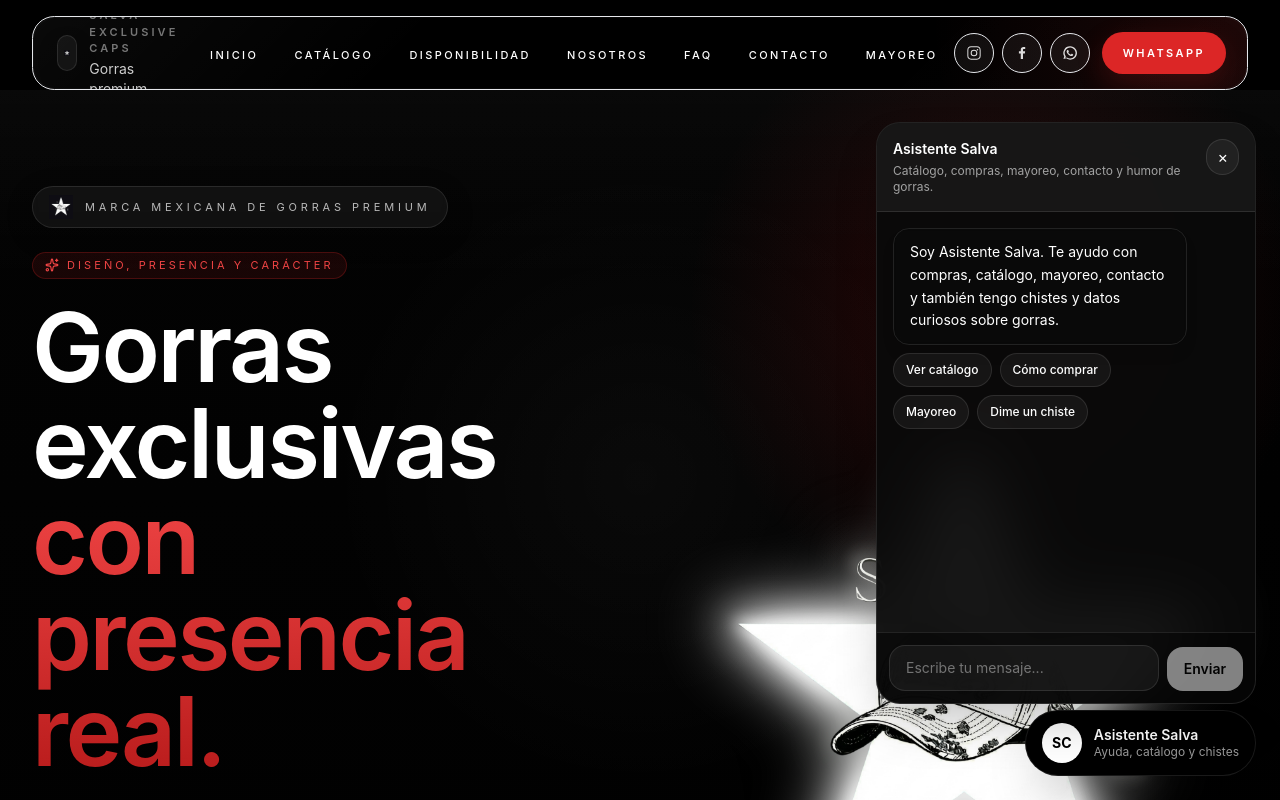
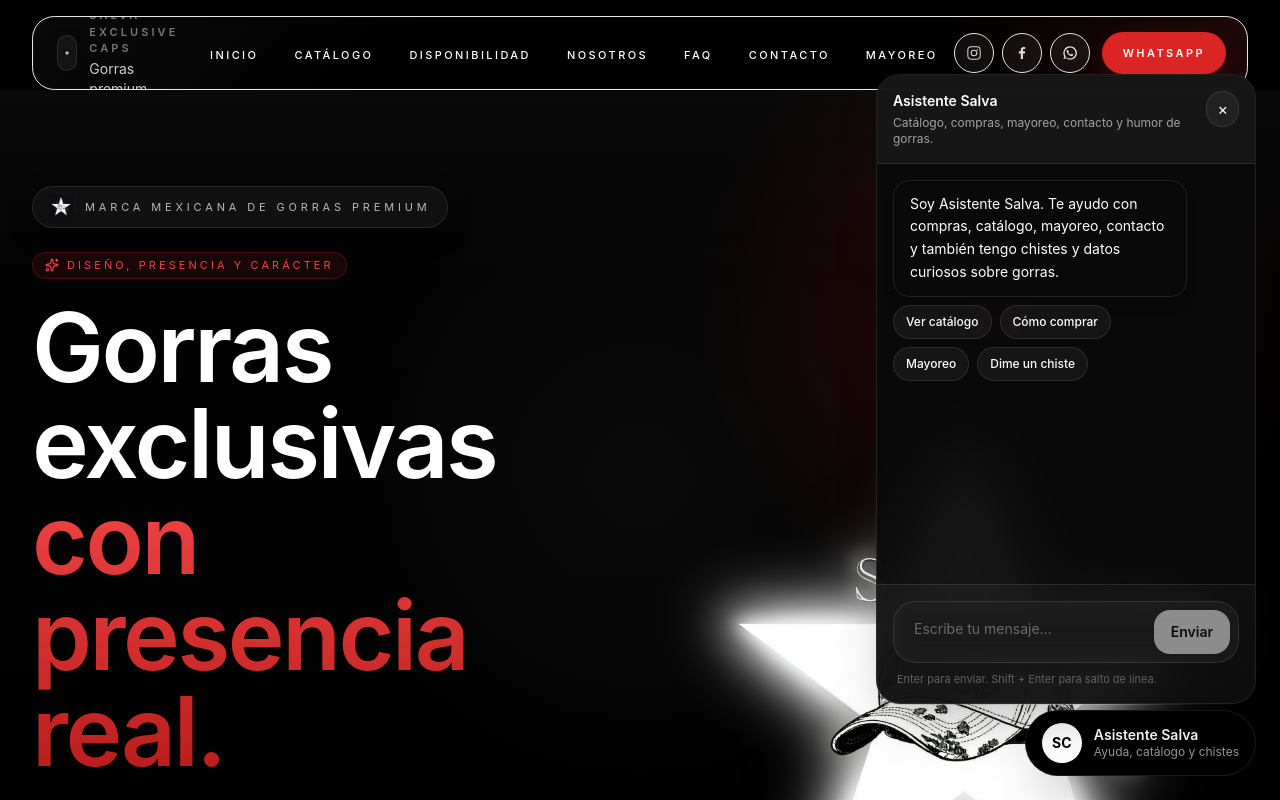
Before and after one commit to salva-ventures/salva-exclusive-caps-web, a Next.js app: page / in a window 1280 px wide. Both pictures are taken after a click on the button "Abrir Asistente Salva". Shown: the top 800 px of the page. Built offline with nearby package versions, Linux system fonts and the light colour scheme.

Commit message:
Enhance ChatInput with dynamic textarea resizing

```diff
--- a/src/components/chatbot/ChatInput.tsx
+++ b/src/components/chatbot/ChatInput.tsx
@@ -1,6 +1,12 @@
 "use client";
 
-import { useState, type FormEvent } from "react";
+import {
+  useEffect,
+  useRef,
+  useState,
+  type FormEvent,
+  type KeyboardEvent,
+} from "react";
 
 interface ChatInputProps {
   onSend: (message: string) => void;
@@ -12,10 +18,19 @@ export default function ChatInput({
   disabled = false,
 }: ChatInputProps) {
   const [value, setValue] = useState("");
+  const textareaRef = useRef<HTMLTextAreaElement | null>(null);
 
-  function handleSubmit(event: FormEvent<HTMLFormElement>) {
-    event.preventDefault();
+  useEffect(() => {
+    if (!textareaRef.current) return;
 
+    textareaRef.current.style.height = "0px";
+    textareaRef.current.style.height = `${Math.min(
+      textareaRef.current.scrollHeight,
+      140
+    )}px`;
+  }, [value]);
+
+  function submitMessage() {
     const trimmed = value.trim();
 
     if (!trimmed || disabled) return;
@@ -24,24 +39,46 @@ export default function ChatInput({
     setValue("");
   }
 
+  function handleSubmit(event: FormEvent<HTMLFormElement>) {
+    event.preventDefault();
+    submitMessage();
+  }
+
+  function handleKeyDown(event: KeyboardEvent<HTMLTextAreaElement>) {
+    if (event.key === "Enter" && !event.shiftKey) {
+      event.preventDefault();
+      submitMessage();
+    }
+  }
+
   return (
-    <form onSubmit={handleSubmit} className="border-t border-white/10 bg-black/40 p-3">
-      <div className="flex items-end gap-2">
+    <form
+      onSubmit={handleSubmit}
+      className="border-t border-white/10 bg-gradient-to-b from-white/[0.03] to-white/[0.02] p-3 sm:p-4"
+    >
+      <div className="flex items-end gap-2 rounded-[1.4rem] border border-white/10 bg-white/[0.04] p-2 shadow-[0_10px_30px_rgba(0,0,0,0.25)] backdrop-blur-md">
         <textarea
+          ref={textareaRef}
           value={value}
           onChange={(event) => setValue(event.target.value)}
+          onKeyDown={handleKeyDown}
           placeholder="Escribe tu mensaje..."
           rows={1}
-          className="max-h-32 min-h-[44px] flex-1 resize-none rounded-2xl border border-white/10 bg-white/5 px-4 py-3 text-sm text-white outline-none transition placeholder:text-white/40 focus:border-white/20 focus:bg-white/10"
+          className="min-h-[44px] max-h-[140px] flex-1 resize-none bg-transparent px-3 py-2 text-sm leading-relaxed text-white outline-none placeholder:text-white/35"
         />
+
         <button
           type="submit"
           disabled={disabled || !value.trim()}
-          className="inline-flex h-11 min-w-[44px] items-center justify-center rounded-2xl border border-white/10 bg-white px-4 text-sm font-semibold text-black transition hover:bg-white/90 disabled:cursor-not-allowed disabled:opacity-50"
+          className="inline-flex h-11 min-w-[44px] items-center justify-center rounded-2xl border border-white/10 bg-white px-4 text-sm font-semibold text-black transition hover:scale-[1.02] hover:bg-white/90 disabled:cursor-not-allowed disabled:opacity-50"
         >
           Enviar
         </button>
       </div>
+
+      <p className="mt-2 px-1 text-[11px] text-white/35">
+        Enter para enviar. Shift + Enter para salto de línea.
+      </p>
     </form>
   );
 }
```
